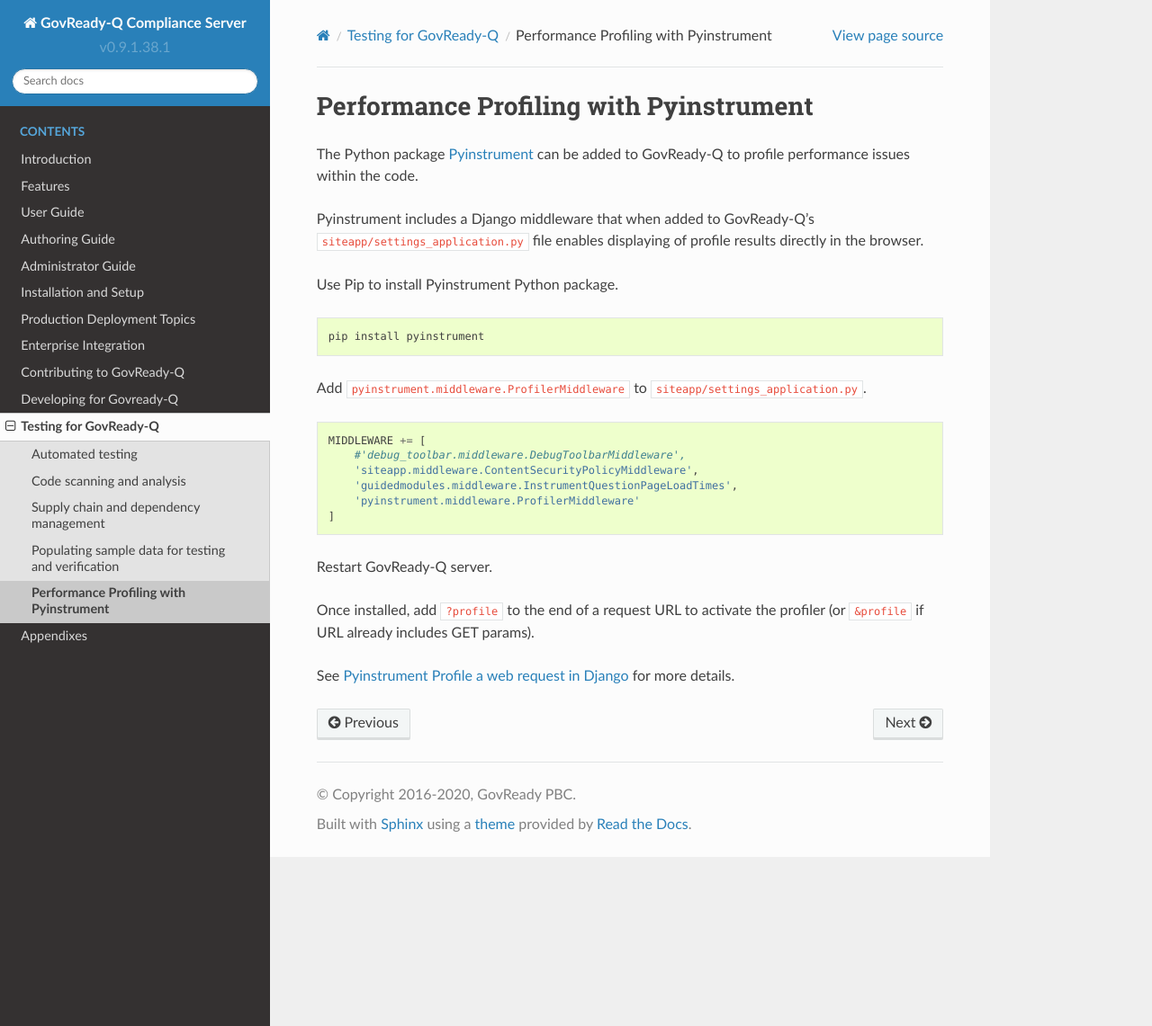
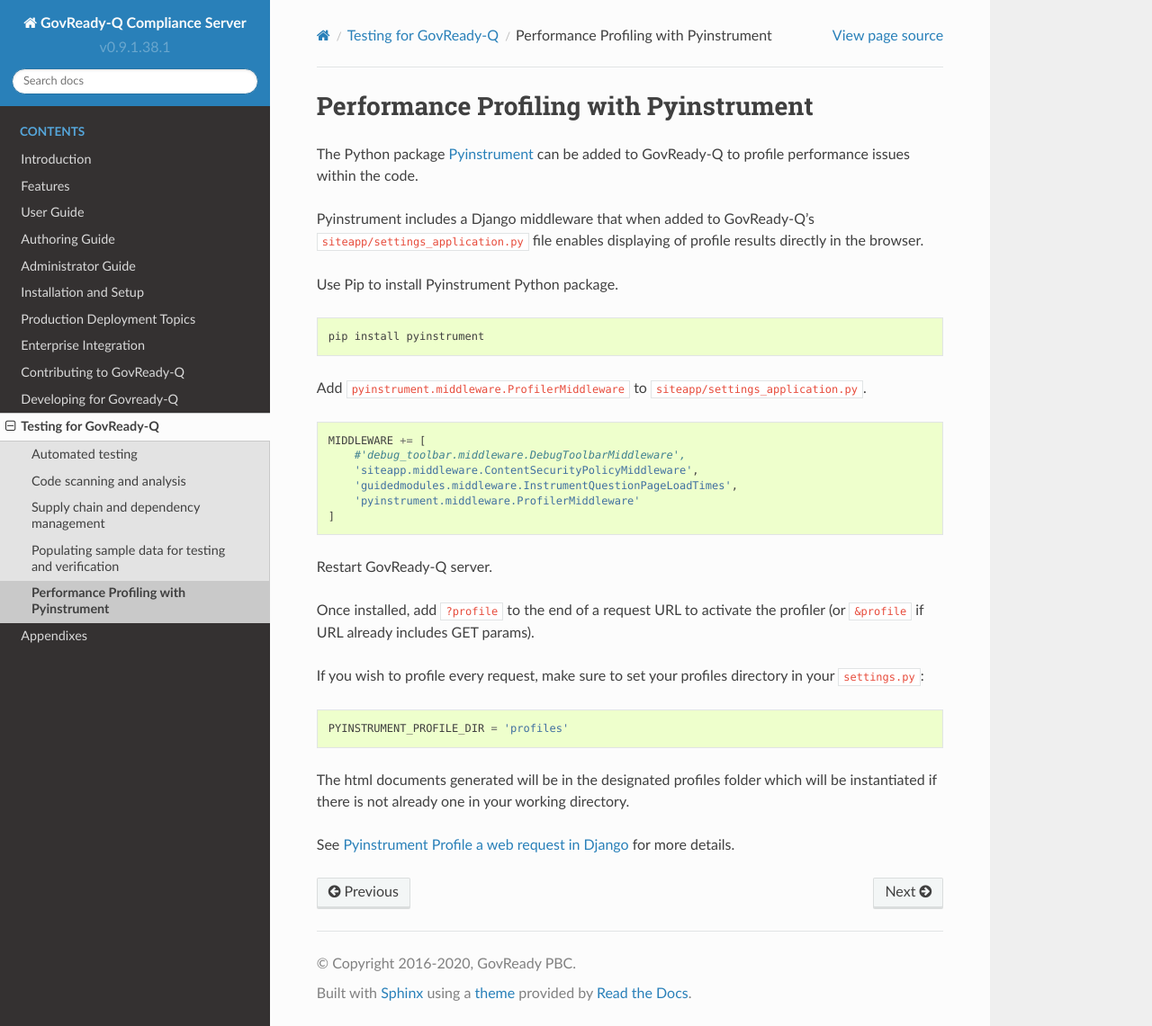
Before and after one commit to GovReady/govready-q-docs, a Sphinx documentation site: the page built from source/testing-for-govready-q/performance-profiling-with-pyinstrument.rst, in a window 1280 px wide and 1141 px high. Shown: the whole window at 90% size. Built offline with Sphinx 7.4.7 and the Read the Docs theme 2.0.0, drawn with Linux system fonts in a browser that asks for light colours.

Commit message:
Adding skeleton of the code style guide. Added a little more on pyinstrument.

```diff
--- a/source/developing-for-govready-q/index.rst
+++ b/source/developing-for-govready-q/index.rst
@@ -22,6 +22,7 @@
 
       installing-govready-q-for-development
       data-model-design-guide/index
+      code-style-guide/index
 
 
 General Development Tips:
--- a/source/testing-for-govready-q/performance-profiling-with-pyinstrument.rst
+++ b/source/testing-for-govready-q/performance-profiling-with-pyinstrument.rst
@@ -30,4 +30,12 @@
 
 Once installed, add ``?profile`` to the end of a request URL to activate the profiler (or ``&profile`` if URL already includes GET params).
 
+If you wish to profile every request, make sure to set your profiles directory in your ``settings.py``:
+
+.. code:: python
+
+    PYINSTRUMENT_PROFILE_DIR = 'profiles'
+
+The html documents generated will be in the designated profiles folder which will be instantiated if there is not already one in your working directory.
+
 See `Pyinstrument Profile a web request in Django <https://github.com/joerick/pyinstrument#profile-a-web-request-in-django>`_ for more details.
```
Also changed, not shown: source/developing-for-govready-q/code-style-guide/index.rst (added, +22 -0 lines).
